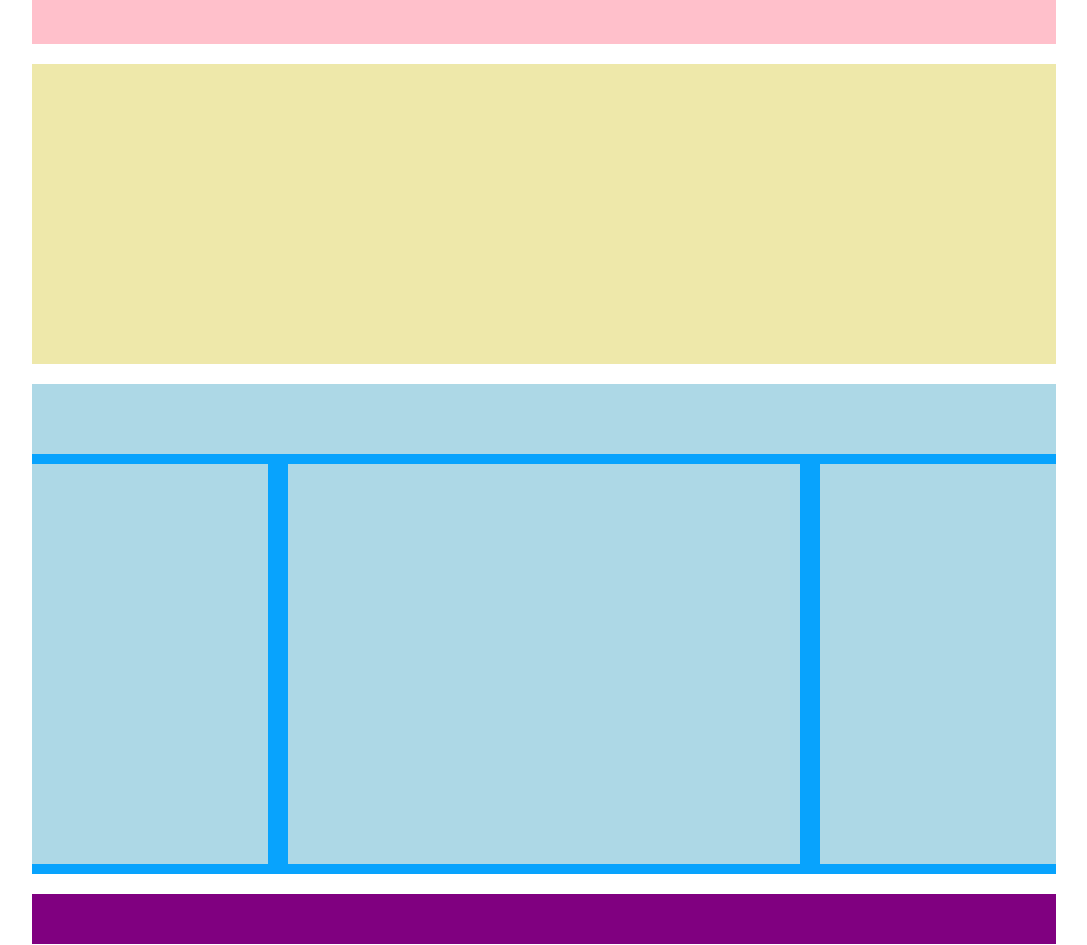
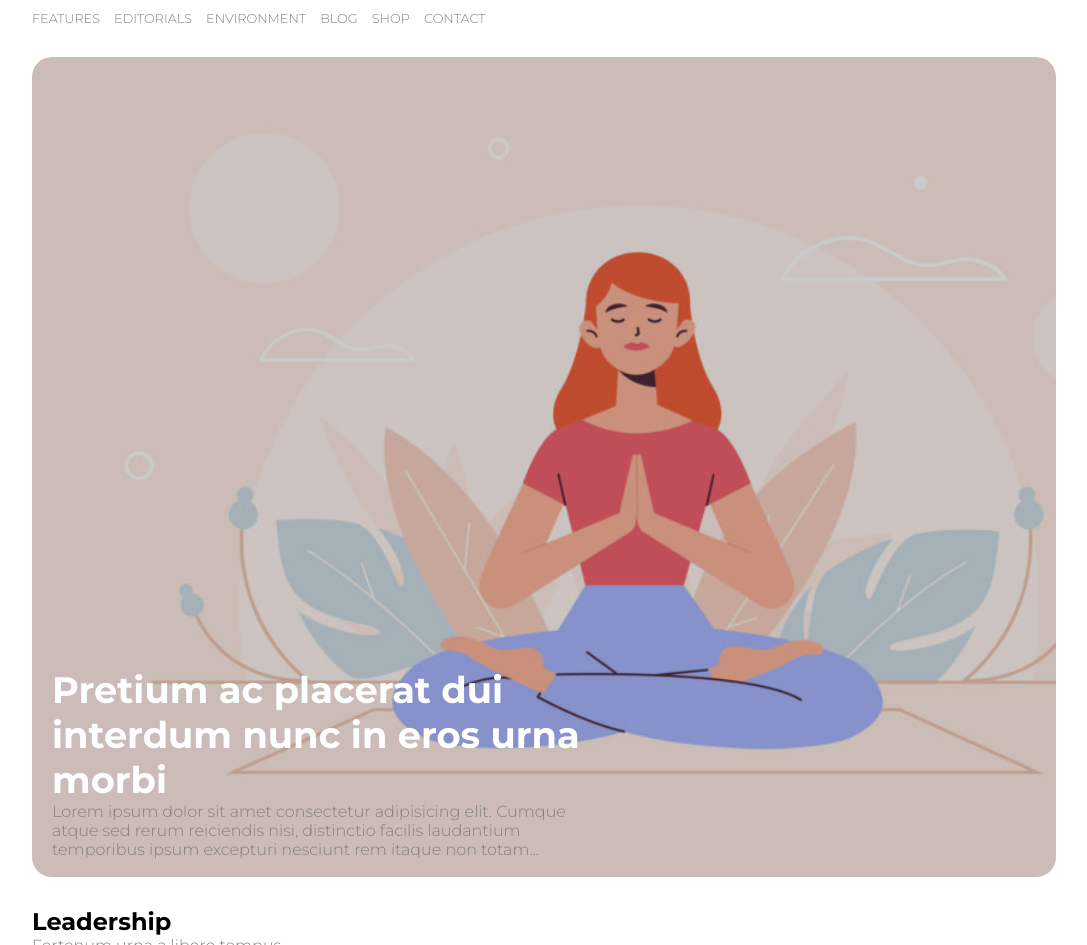
Before and after one commit to Dani9898/htmlcss-wp, a plain HTML site: page index.html in a window 1280 px wide. Shown: the part 76-1021 px from the top of the page, without its empty margins (96-1183 px from the left). Drawn offline with Linux system fonts and the light colour scheme.

Commit message:
header e jumbotron done

```diff
--- a/css/style.css
+++ b/css/style.css
@@ -3,6 +3,10 @@
     margin: 0;
     padding: 0;
     box-sizing: border-box;
+}
+
+body {
+    font-family: 'Montserrat', sans-serif;
 }
 
 #big-container {
@@ -16,35 +20,73 @@
     clear: both;
 }
 
+.dark-bg {
+    background-color: rgba(0, 0, 0, 0.2);
+    border-radius: 20px;
+    height: 100%;
+}
+
+
 /* header */
 header {
     margin-top: 20px;
-    /* debug */
-    height: 100px;
-    background-color: pink;
+}
+
+header img {
+    border-right: 1px solid #ccc;
+    padding-right: 10px;
+    height: 40px;
+}
+
+header ul {
+    margin-top: 20px;
+}
+
+header nav ul li {
+    display: inline-block;
+    margin-right: 10px;
+    font-size: 80%;
+}
+
+header a {
+    text-decoration: none;
+    color: grey;
+}
+
+/* jumbotron */
+#jumbotron {
+    background-image: url(../img/banner.jpg);
+    height: 820px;
+    background-repeat: no-repeat;
+    background-size: cover;
+    border-radius: 20px;
+    margin: 30px 0;
+}
+
+#jumbotron-text {
+    width: 59%;
+    color: white;
+    padding: 610px 55px 20px 20px;
+}
+
+#jumbotron-text h2 {
+    font-size: 230%;
 }
 
 /* main */
-section {
-    margin-top: 20px;
+h1 {
+    font-family: 'Montserrat', sans-serif;
+    font-weight: 600;
 }
 
-#sezione1 {
-    /* debug */
-    height: 300px;
-    background-color:palegoldenrod;
-}
-
-#sezione2 {
-    /* debug */
-    background-color: rgb(8, 163, 253);
+p {
+    color: grey;
 }
 
 #top-sezione2 {
     margin-bottom: 10px;
     /* debug */
     height: 70px;
-    background-color: lightblue;
 }
 
 aside {
@@ -65,6 +107,7 @@ aside {
     float: left;
 }
 
+
 /* footer */
 footer {
     margin: 20px 0;
--- a/index.html
+++ b/index.html
@@ -1,30 +1,59 @@
 <!DOCTYPE html>
 <html lang="en">
+
 <head>
     <meta charset="UTF-8">
     <meta http-equiv="X-UA-Compatible" content="IE=edge">
     <meta name="viewport" content="width=device-width, initial-scale=1.0">
+    <!-- google fonts -->
+    <link rel="preconnect" href="https://fonts.googleapis.com">
+    <link rel="preconnect" href="https://fonts.gstatic.com" crossorigin>
+    <link href="https://fonts.googleapis.com/css2?family=Montserrat:wght@300;700&display=swap" rel="stylesheet">
+    <!-- css -->
     <link rel="stylesheet" href="css/style.css">
     <title>Neori</title>
 </head>
+
 <body>
     <div id="big-container">
+
         <!-- intestazione -->
         <header>
+            <img src="img/logo.png" alt="logo neori">
+            <!-- menù -->
+            <nav>
+                <ul>
+                    <li><a href="#">FEATURES</a></li>
+                    <li><a href="#">EDITORIALS</a></li>
+                    <li><a href="#">ENVIRONMENT</a></li>
+                    <li><a href="#">BLOG</a></li>
+                    <li><a href="#">SHOP</a></li>
+                    <li><a href="#">CONTACT</a></li>
+                </ul>
+            </nav>
         </header>
 
+        <!-- jumbotron -->
+        <section id="jumbotron">
+            <div class="dark-bg">
+                <div id="jumbotron-text">
+                    <h2>Pretium ac placerat dui interdum nunc in eros urna morbi</h2>
+                    <p>Lorem ipsum dolor sit amet consectetur adipisicing elit. Cumque atque sed rerum reiciendis nisi,
+                        distinctio facilis laudantium temporibus ipsum excepturi nesciunt rem itaque non totam...
+                    </p>
+                </div>
+            </div>
+        </section>
 
         <!-- parte principale -->
         <main>
-
-            <!-- sezione1 -->
-            <section id="sezione1">
-            </section>
 
             <!-- sezione2 -->
             <section id="sezione2">
                 <div class="cf">
                     <div id="top-sezione2">
+                        <h1>Leadership</h1>
+                        <p>Fertenum urna a libero tempus</p>
                     </div>
 
                     <aside id="col-sx">
@@ -46,4 +75,5 @@
         </footer>
     </div>
 </body>
+
 </html>
```
Also changed, not shown: img/banner-2.jpg (added), img/banner.jpg (added), img/img-1.jpg (added), img/img-2.jpg (added), img/img-3.jpg (added), img/img-4.jpg (added), img/img-5.jpg (added), img/img-6.jpg (added), img/logo.png (added).
